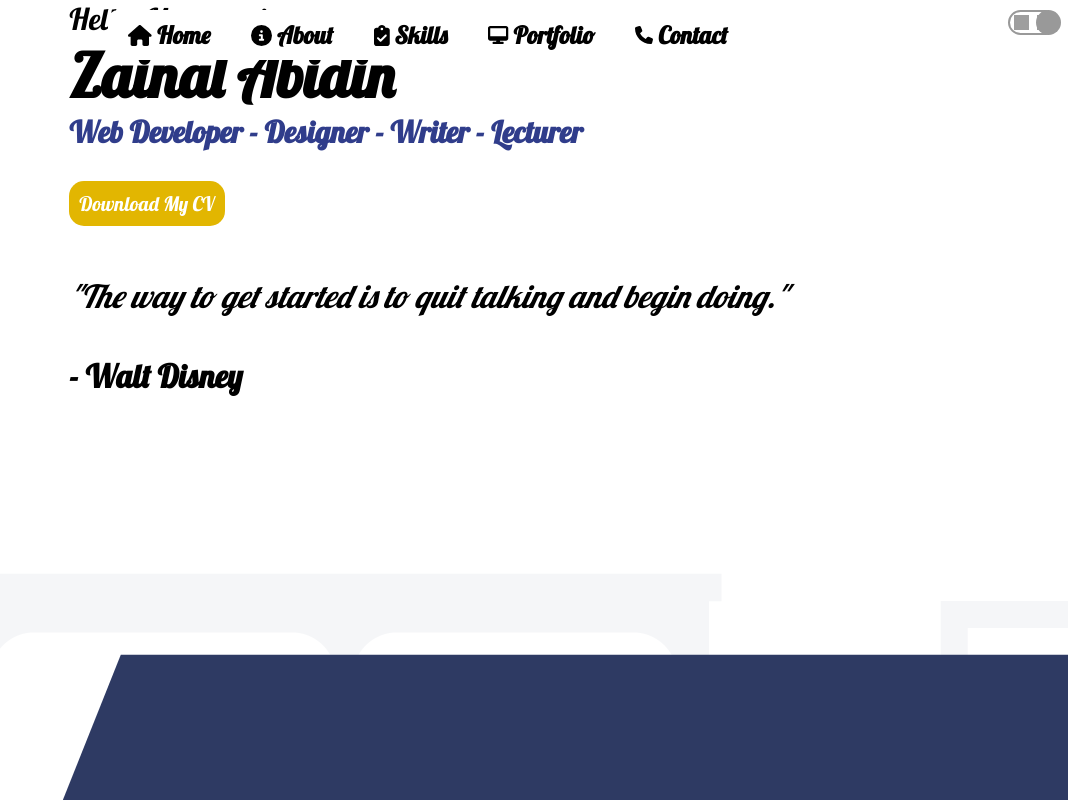
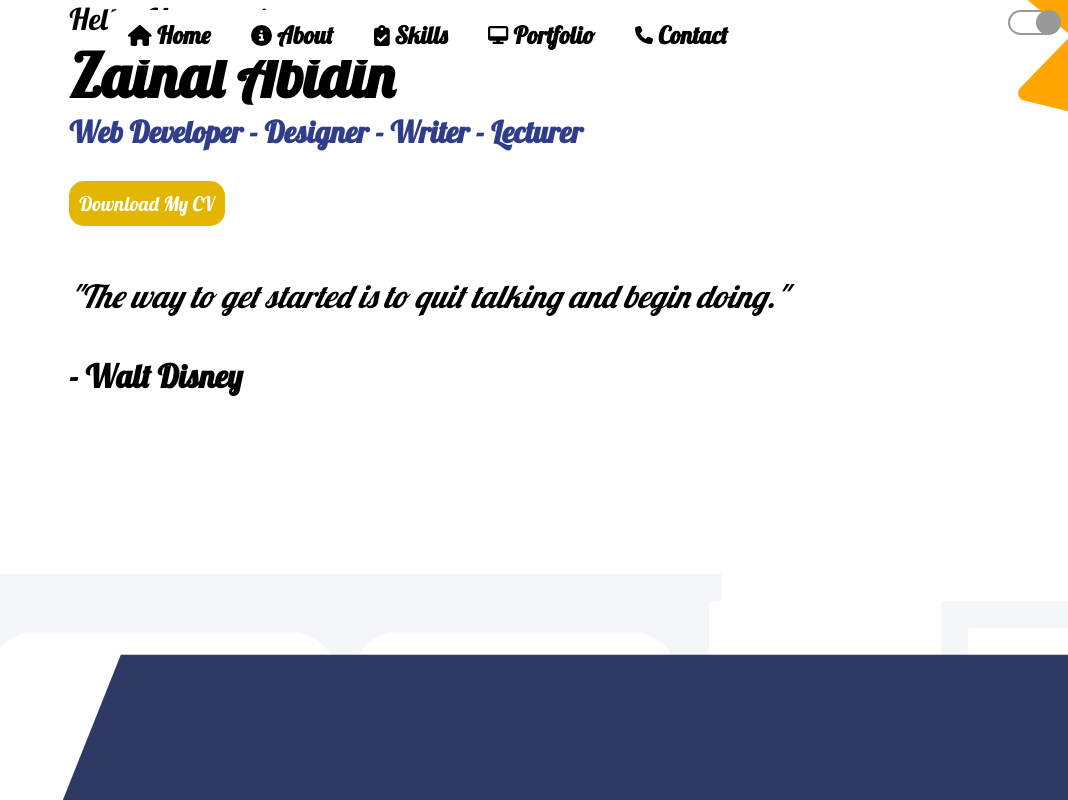
Before and after one commit to zabidin384/zainal-portfolio, a React (Create React App) app: page / in a window 1280 px wide. Shown: the top 800 px of the page, without its empty margins (212-1280 px from the left). Built offline with nearby package versions, Linux system fonts and the light colour scheme; grey boxes are pictures that could not be loaded.

Commit message:
Update Toggle.jsx

```diff
--- a/src/components/Toggle.jsx
+++ b/src/components/Toggle.jsx
@@ -1,6 +1,4 @@
 import "./toggle.css";
-import Sun from "../img/sun.png";
-import Moon from "../img/moon.png";
 import { useContext } from "react";
 import { ThemeContext } from "../context";
 
@@ -12,8 +10,8 @@
 
 	return (
 		<div className="t">
-			<img src={Sun} alt="" className="t-icon" />
-			<img src={Moon} alt="" className="t-icon" />
+			<img src="images/sun.png" alt="" />
+			<img src="images/moon.png" alt="" />
 			<div className="t-button" onClick={handleClick} style={{ left: theme.state.darkMode ? -3 : 26 }}></div>
 		</div>
 	);
```
